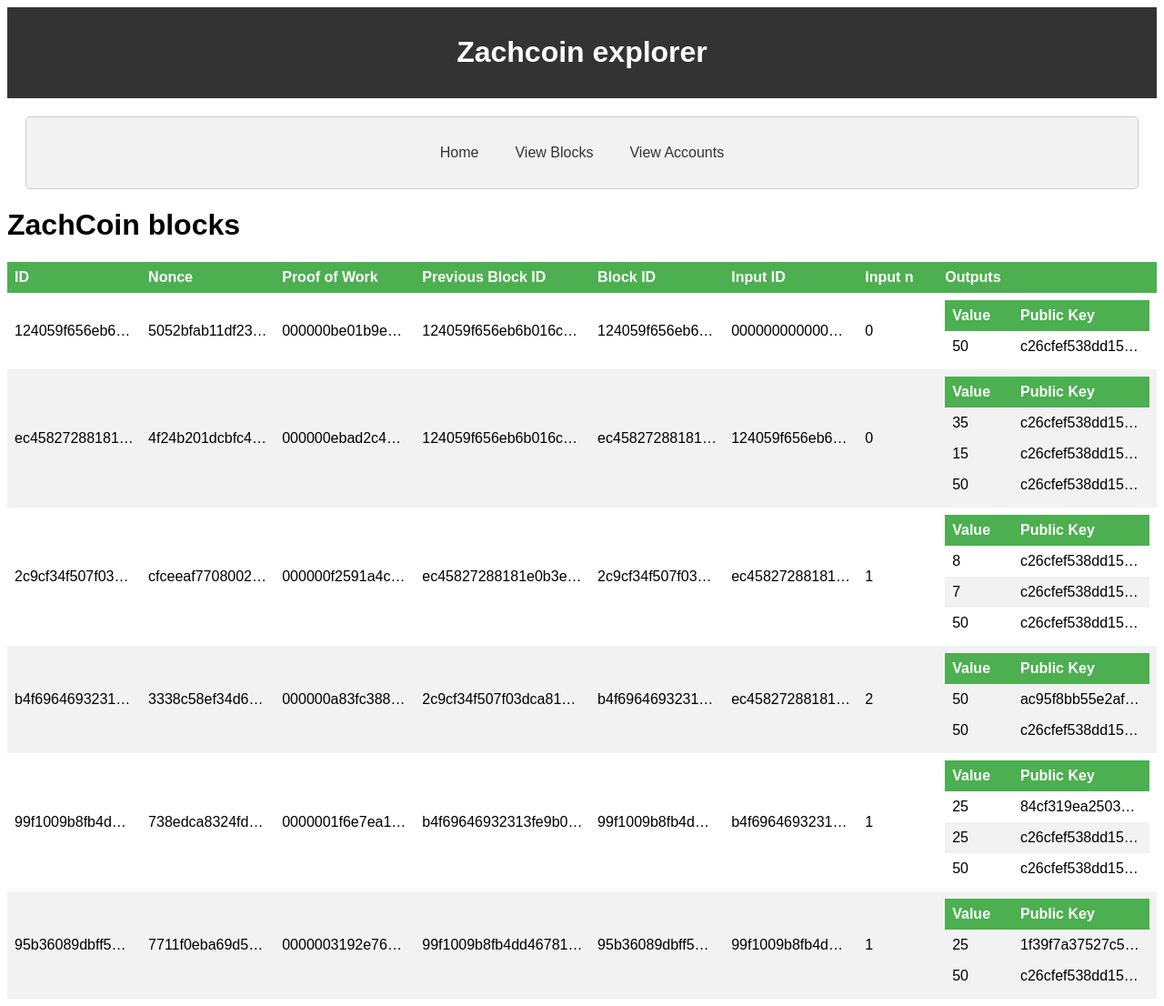
After one commit to dantheman8300/csc323, a Flask app: page /blocks in a window 1280 px wide. The commit adds this page. Shown: the whole page at 91% size. Run offline with Flask 2, Linux system fonts and the light colour scheme.

Commit message:
finished app v1

```diff
--- a/lab4/app.py
+++ b/lab4/app.py
@@ -168,5 +168,27 @@ blocks = [
 def index():
     return render_template('index.html', blocks=blocks)
 
+@app.route('/blocks')
+def view_blocks():
+    return render_template('blocks.html', blocks=blocks)
+
+@app.route('/accounts')
+def public_keys():
+    # Create a dictionary to store the balances for each public key
+    balances = {}
+
+    # Loop through each block in the blockchain and update the balances for each public key
+    for block in blocks:
+        for output in block['tx']['output']:
+            pub_key = output['pub_key']
+            value = output['value']
+            if pub_key in balances:
+                balances[pub_key] += value
+            else:
+                balances[pub_key] = value
+
+    # Render the template with the balances
+    return render_template("accounts.html", public_keys=balances)
+
 if __name__ == '__main__':
-    app.run(debug=True)
+    app.run(host="localhost", port=5001, debug=True)
--- /dev/null
+++ b/lab4/templates/blocks.html
@@ -0,0 +1,182 @@
+<!DOCTYPE html>
+<html>
+<head>
+	<title>Block Viewer</title>
+	<meta name="viewport" content="width=device-width, initial-scale=1">
+	<style>
+		body {
+			background-color: #1c1c1c;
+			color: white;
+			font-family: Arial, Helvetica, sans-serif;
+		}
+
+		table {
+			border-collapse: collapse;
+			width: 100%;
+		}
+
+		th, td {
+			text-align: left;
+			padding: 8px;
+		}
+
+		tr:nth-child(even){background-color: #2b2b2b}
+
+		th {
+			background-color: #4CAF50;
+			color: white;
+		}
+
+		@media only screen and (max-width: 768px) {
+			table {
+				font-size: 12px;
+			}
+
+			th, td {
+				padding: 6px;
+			}
+		}
+
+		.truncate {
+			max-width: 100px;
+			white-space: nowrap;
+			overflow: hidden;
+			text-overflow: ellipsis;
+		}
+
+		.truncate:hover {
+			max-width: none;
+			overflow: visible;
+			z-index: 1000;
+			position: absolute;
+			background-color: #2b2b2b;
+			border: 1px solid white;
+			padding: 5px;
+			font-size: 14px;
+			font-weight: normal;
+			text-align: left;
+			box-shadow: 5px 5px 5px rgba(0,0,0,0.5);
+		}
+
+		@media (prefers-color-scheme: light) {
+			body {
+				background-color: white;
+				color: black;
+			}
+
+			tr:nth-child(even){background-color: #f2f2f2}
+
+			th {
+				background-color: #4CAF50;
+				color: white;
+			}
+
+			.truncate:hover {
+				background-color: white;
+				border: 1px solid black;
+			}
+		}
+
+		@media (prefers-color-scheme: dark) {
+			body {
+				background-color: #1c1c1c;
+				color: white;
+			}
+
+			tr:nth-child(even){background-color: #2b2b2b}
+
+			th {
+				background-color: #4CAF50;
+				color: white;
+			}
+
+			.truncate:hover {
+				background-color: #2b2b2b;
+				border: 1px solid white;
+			}
+		}
+		header {
+			background-color: #333;
+			color: #fff;
+			padding: 10px;
+			text-align: center;
+		}
+		nav {
+			background-color: #f2f2f2;
+			border: 1px solid #ccc;
+			border-radius: 5px;
+			display: flex;
+			flex-wrap: wrap;
+			justify-content: center;
+			margin: 20px;
+			padding: 10px;
+		}
+		nav a {
+			color: #333;
+			margin: 10px;
+			padding: 10px;
+			text-decoration: none;
+		}
+		nav a:hover {
+			background-color: #ccc;
+			color: #fff;
+		}
+	</style>
+</head>
+<body>
+	<header>
+		<h1>Zachcoin explorer</h1>
+	</header>
+	<nav>
+		<a href="/">Home</a>
+		<a href="/blocks">View Blocks</a>
+		<a href="/accounts">View Accounts</a>
+	</nav>
+	<h1>ZachCoin blocks</h1>
+  <table>
+    <thead>
+        <tr>
+            <th>ID</th>
+            <th>Nonce</th>
+            <th>Proof of Work</th>
+            <th>Previous Block ID</th>
+            <th>Block ID</th>
+            <th>Input ID</th>
+            <th>Input n</th>
+            <th>Outputs</th>
+        </tr>
+    </thead>
+    <tbody>
+        {% for block in blocks %}
+            <tr>
+                <td class="truncate">{{ block['id'] }}</td>
+                <td class="truncate">{{ block['nonce'] }}</td>
+                <td class="truncate">{{ block['pow'] }}</td>
+                <td class="truncate">{{ block['prev'] }}</td>
+                <td class="truncate">{{ block['id'] }}</td>
+                <td class="truncate">{{ block['tx']['input']['id'] }}</td>
+                <td class="truncate">{{ block['tx']['input']['n'] }}</td>
+                <td>
+                    <table>
+                        <thead>
+                            <tr>
+                                <th>Value</th>
+                                <th>Public Key</th>
+                            </tr>
+                        </thead>
+                        <tbody>
+                            {% for output in block['tx']['output'] %}
+                                <tr>
+                                    <td>{{ output['value'] }}</td>
+                                    <td class="truncate">{{ output['pub_key'] }}</td>
+                                </tr>
+                            {% endfor %}
+                        </tbody>
+                    </table>
+                </td>
+            </tr>
+        {% endfor %}
+    </tbody>
+  </table>
+</body>
+</html>
```
Also changed, not shown: lab4/templates/accounts.html (added, +112 -0 lines), lab4/templates/index.html (+43 -133 lines), lab4/static/dealwitit.gif (added).
